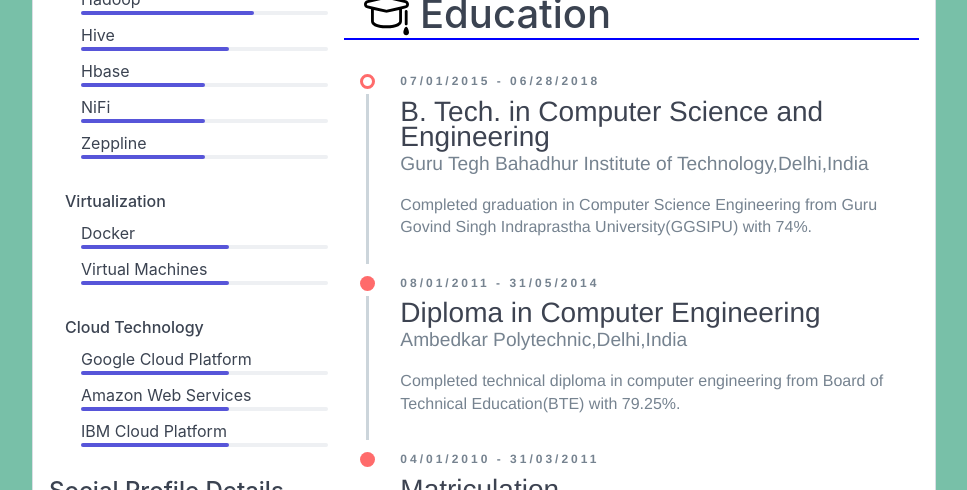
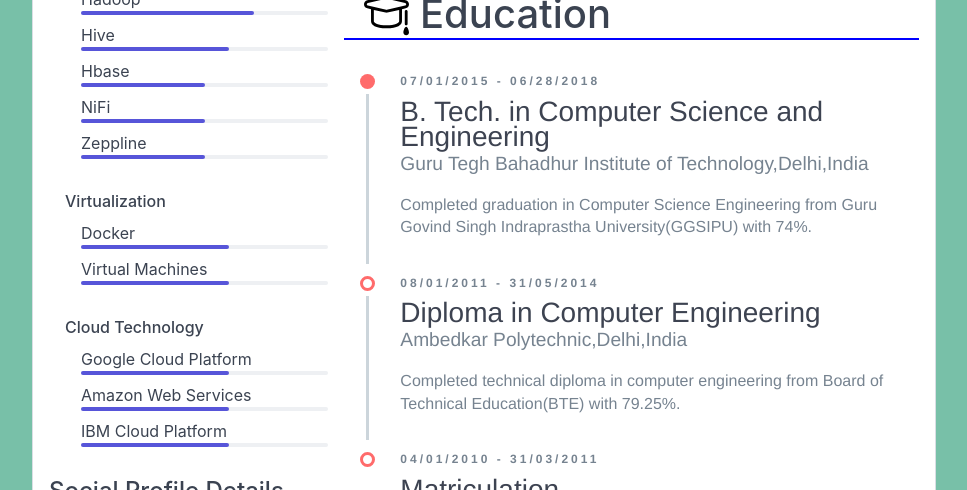
Before and after one commit to TecSachinGupta/MyResume, a React (Create React App) app: page / in a window 1280 px wide. In both pictures the pointer is over the element 523 px from the left and 1331 px from the top of the page. Shown: the part 1165-1655 px from the top of the page, without its empty margins (156-1123 px from the left). Built offline with nearby package versions, Linux system fonts and the light colour scheme; a web font is replaced by a local one.

Commit message:
Updated Css for timeline of education and projects...

```diff
--- a/src/App.css
+++ b/src/App.css
@@ -163,7 +163,9 @@ fill: #fc6dc7;
 }
 
 .timeline-1 .marker-outline .timeline-item:hover .timeline-marker:before {
+  /* background: #FF6B6B; */
   background: #FF6B6B;
+  border: 3px solid transparent;
 }
 .timeline-1 .timeline-marker {
   position: absolute;
@@ -173,8 +175,8 @@ fill: #fc6dc7;
   width: 15px;
 }
 .timeline-1 .timeline-marker:before {
-  background: #FF6B6B;
-  border: 3px solid transparent;
+  background: transparent;
+  border: 3px solid #FF6B6B;
   border-radius: 100%;
   content: "";
   display: block;
@@ -200,8 +202,10 @@ fill: #fc6dc7;
 }
 
 .timeline-1 .timeline-item:not(.period):hover .timeline-marker:before {
-  background: transparent;
-  border: 3px solid #FF6B6B;
+  /* background: transparent;
+  border: 3px solid #FF6B6B; */
+  background: #FF6B6B;
+  border: 3px solid transparent;
 }
 
 .timeline-1 .timeline-content {
```
